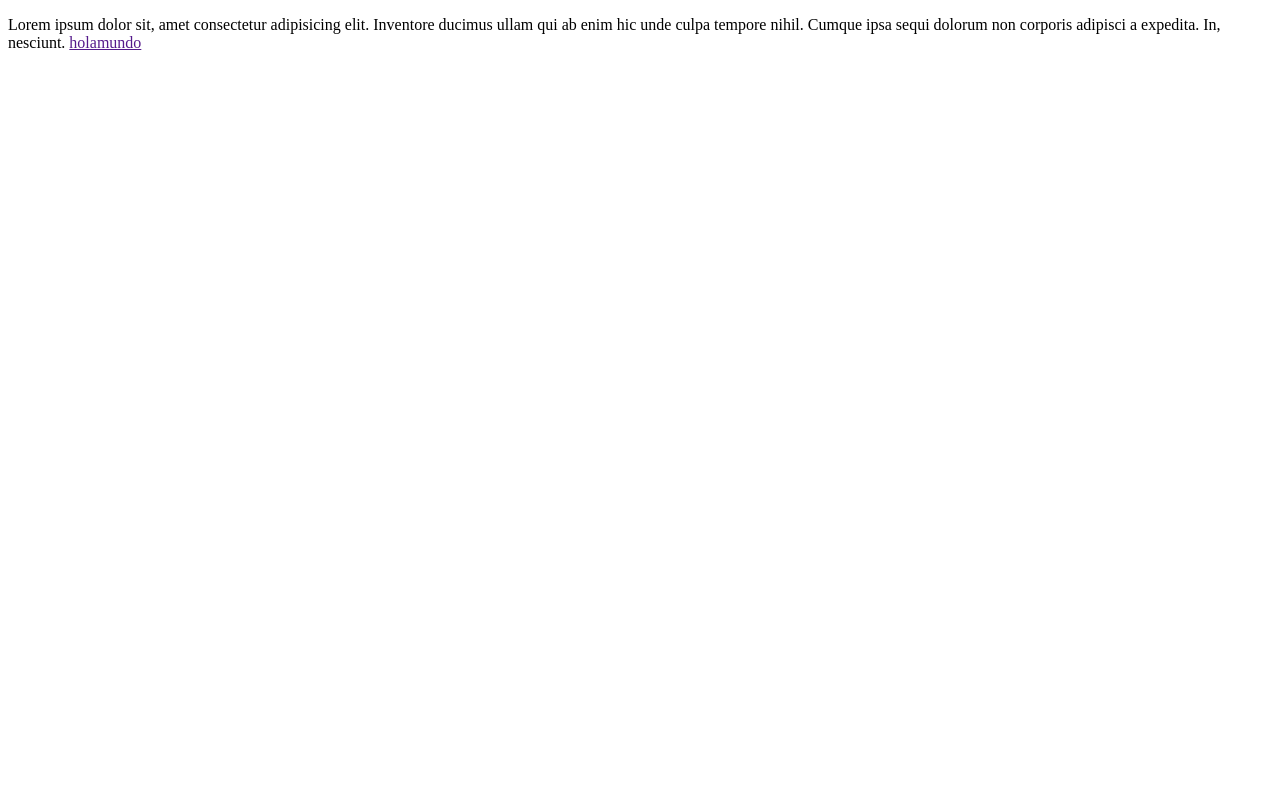
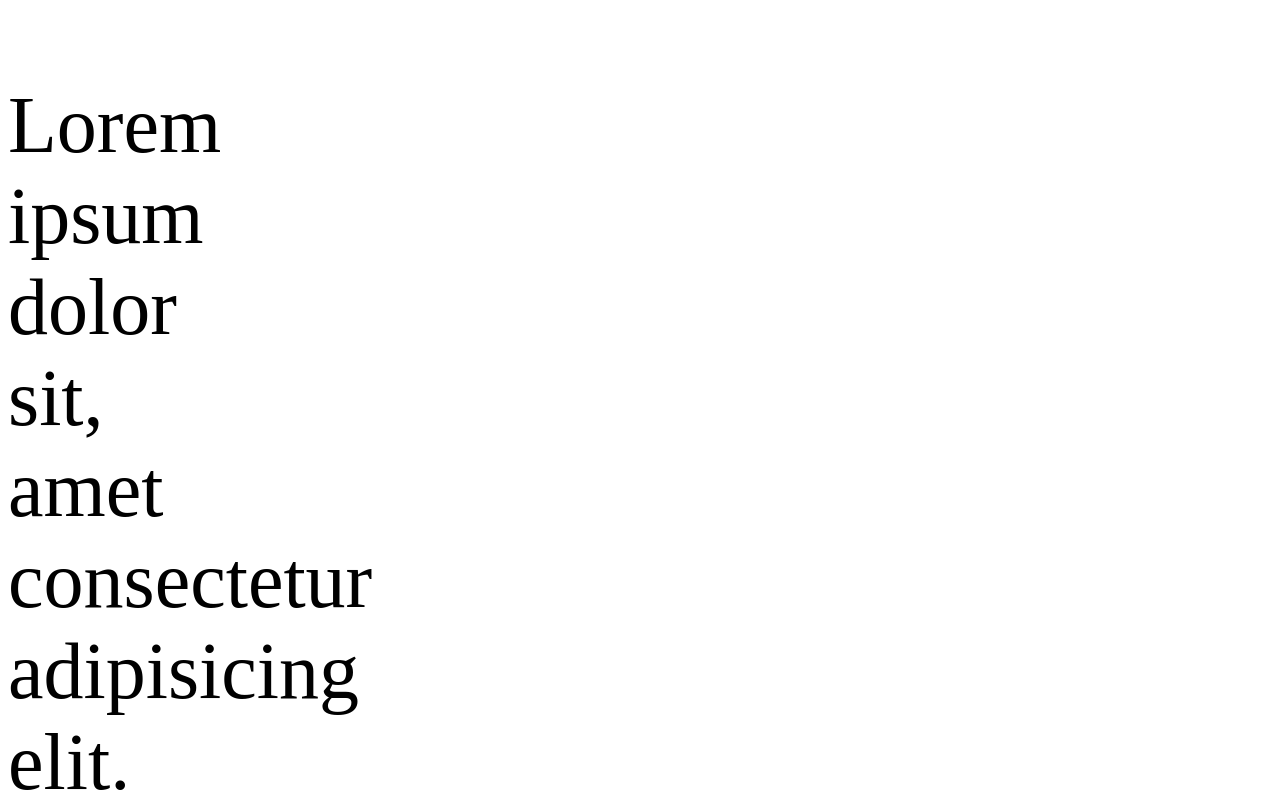
Before and after one commit to pedroalvaroccoyllocondori/CURSO_EDTEAM-sass_desde_cero, a plain HTML site: page index.html in a window 1280 px wide. Shown: the top 800 px of the page. Drawn offline with Linux system fonts and the light colour scheme.

Commit message:
FUNCIONES funciones de instrocpeccion

```diff
--- a/scss/styles.scss
+++ b/scss/styles.scss
@@ -4,30 +4,32 @@
 @use "sass:map";
 
 
-// FUNCIONES PARA listas y mapas
+// FUNCIONES  de instroccpeccion
+// type-of()devuelve el tipo de datp
+// inspect()-->imprimir valores mapas y listas
+// unit()--->devuelve la unidad de un numero como string
+// initless-->evaluar la unidad  y devuelve un booleano en caso de existir
+// mixin-exists($mixin)devuelve un booleano en caso de existir un mixin-exists
 
 
+$colores:(
+    menu:blue,
+    boton: orange
+);
+
+@mixin boton{
+    color:red;
+}
+
+@if mixin-exists(boton){
+    body{
+        font-size:5rem;
+    }
+}
 
 
-$border: 1px solid red;
-$border1: 2px dotted red;
-$mapa:(
-    'animales':'gato',
-    'aves':'perico'
-);
-$mapa2:(
-    'animales':'tigre',
-    'aves':'canario'
-);
-
 body{
-    border-color:nth($border,3);// encontrar un elemento
-    border-color:index($border,solid);//encontrar un indice
-    border-color:join($border,$border1,comma);//union de listas con separador como ultimo parametro
-    border-color: append($border, orange);
-    border-color: map-get($mapa,'aves');//obtener el valor de un mapa del
-    border-color: map-keys($mapa);//obtener las llaves de un mapa
-    border-color: map-values($mapa);//obtener los valores de un mapa
-    border-color: map-has-key($mapa,'elefante');//preguntar si hay una llave en un mapa retorna true o false
-    $colores: map-merge($mapa,$mapa2);//juntar dos mapas
+    color:inspect($colores);
+    width: unquote(10+ unit(10px));
+    color:unitless(10);
 }
```
Also changed, not shown: css/styles.css.
